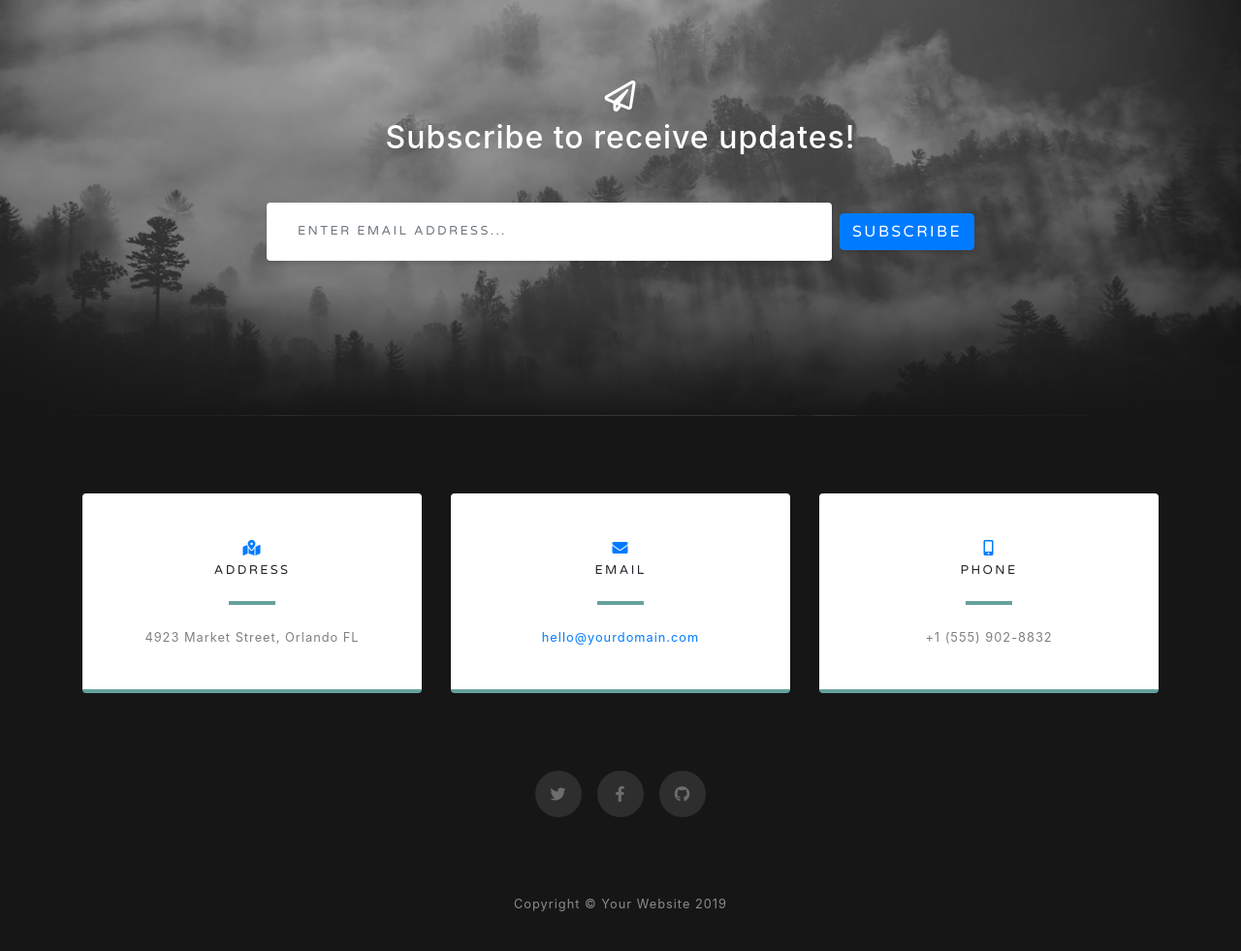
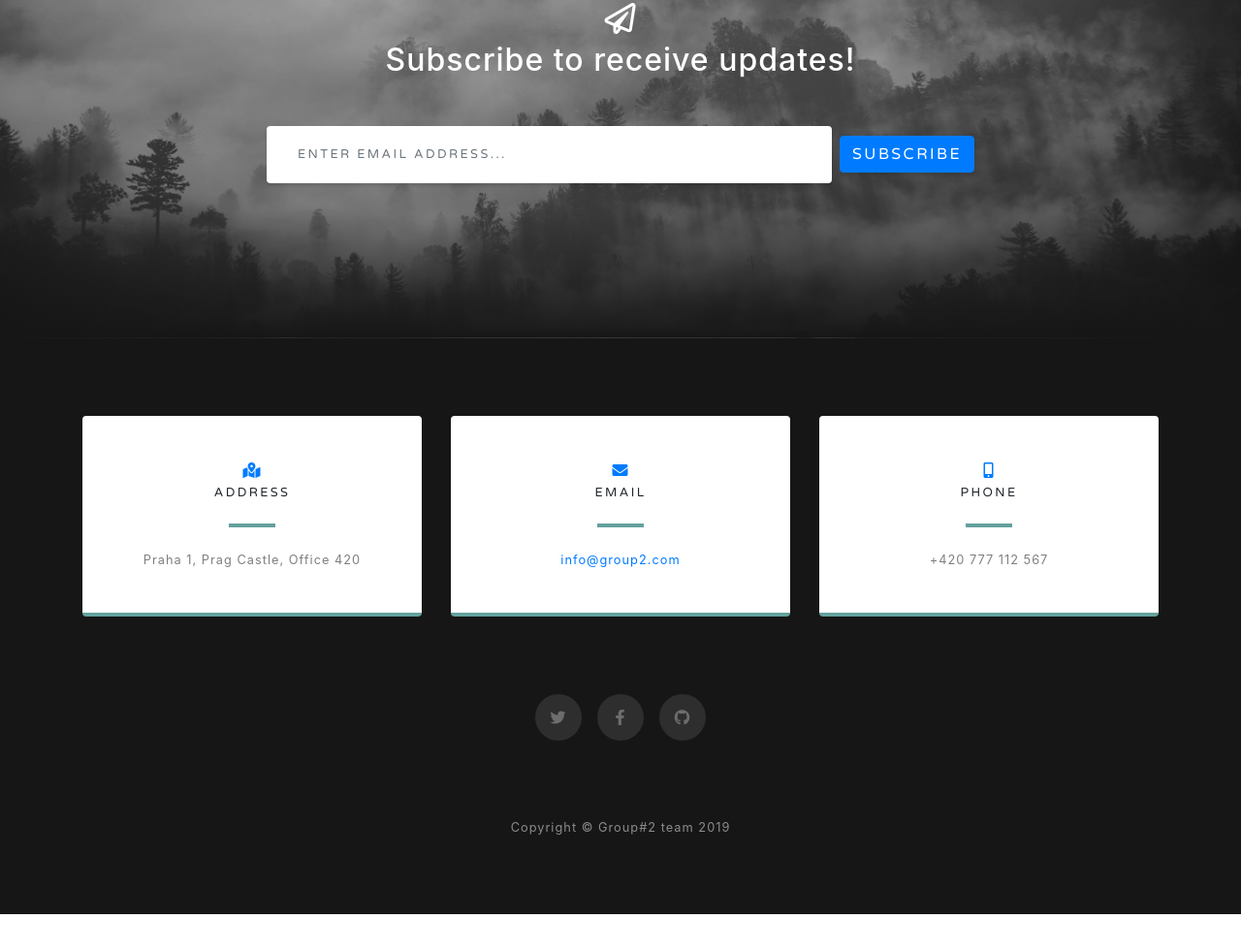
Before and after one commit to riddya85/study-block-1, a website with bundled scripts: page index.html in a window 1280 px wide. Shown: the part 3116-4097 px from the top of the page at 97% size. After the commit the page ends 4059 px from the top, so only its background shows below. Built offline with nearby package versions, Linux system fonts and the light colour scheme.

Commit message:
Adresses and description to index.html.

```diff
--- a/index.html
+++ b/index.html
@@ -122,9 +122,7 @@ engineering and information technologies where studied 1 year and left to Czech
                 <p class="mb-0 text-white-50">Petr has 7+ years of experience in programming(Delphi, Ruby, Python, Salesforce - Apex)
 and problem solving at enterprise level(SaaS, LaaS, SCRUM, Agile). The problem solution
 might be discussed in deep technical details and also with business people at the top
-management or public sector personas. Petr is highly passionate about statistics, advanced
-mathematics, econometrics, cryptocurrencies and IT business. Petr is also programming the
-hardware mostly in (C and MicroPython) and writing Master thesis.</p>
+management or public sector personas.</p>
                 <hr class="d-none d-lg-block mb-0 mr-0">
               </div>
             </div>
@@ -166,7 +164,7 @@ hardware mostly in (C and MicroPython) and writing Master thesis.</p>
               <i class="fas fa-map-marked-alt text-primary mb-2"></i>
               <h4 class="text-uppercase m-0">Address</h4>
               <hr class="my-4">
-              <div class="small text-black-50">4923 Market Street, Orlando FL</div>
+              <div class="small text-black-50">Praha 1, Prag Castle, Office 420</div>
             </div>
           </div>
         </div>
@@ -178,7 +176,7 @@ hardware mostly in (C and MicroPython) and writing Master thesis.</p>
               <h4 class="text-uppercase m-0">Email</h4>
               <hr class="my-4">
               <div class="small text-black-50">
-                <a href="#">hello@yourdomain.com</a>
+                <a href="#">info@group2.com</a>
               </div>
             </div>
           </div>
@@ -190,7 +188,7 @@ hardware mostly in (C and MicroPython) and writing Master thesis.</p>
               <i class="fas fa-mobile-alt text-primary mb-2"></i>
               <h4 class="text-uppercase m-0">Phone</h4>
               <hr class="my-4">
-              <div class="small text-black-50">+1 (555) 902-8832</div>
+              <div class="small text-black-50">+420 777 112 567</div>
             </div>
           </div>
         </div>
@@ -214,7 +212,7 @@ hardware mostly in (C and MicroPython) and writing Master thesis.</p>
   <!-- Footer -->
   <footer class="bg-black small text-center text-white-50">
     <div class="container">
-      Copyright &copy; Your Website 2019
+      Copyright &copy; Group#2 team 2019
     </div>
   </footer>
 
```
